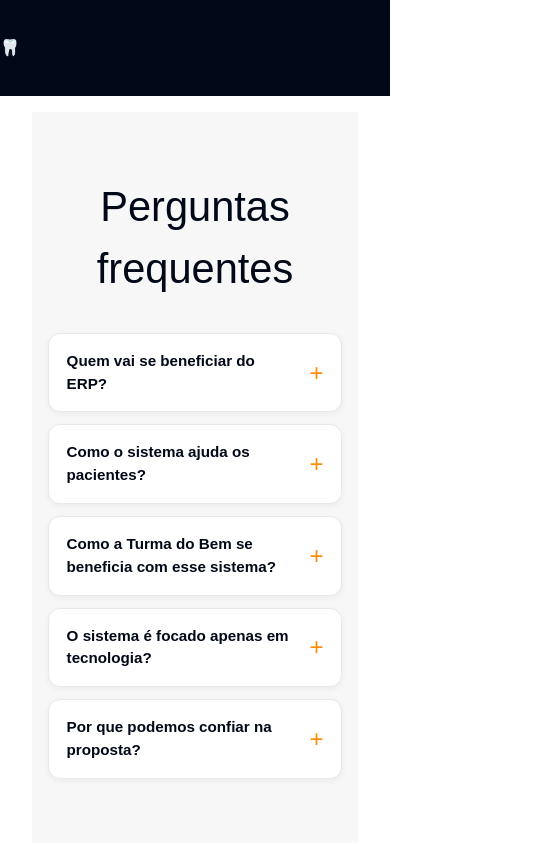
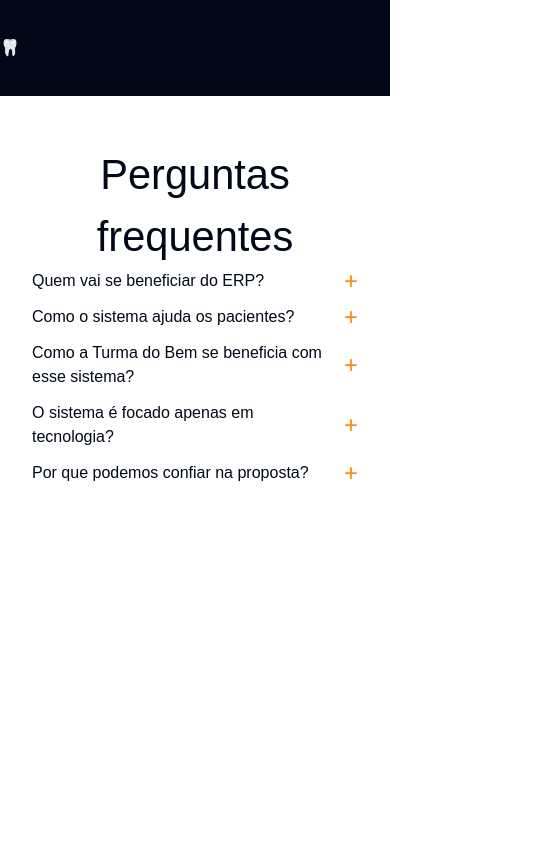
Before and after one commit to Moonnax/Dentalk, a React (Vite) app: page /faq in a window 390 px wide. Shown: the top 844 px of the page, 540 px wide, since content can reach past the window. Built offline with nearby package versions, Linux system fonts and the light colour scheme.

Commit message:
Responsividade pagina Faq

```diff
--- a/src/pages/Faq/Faq.tsx
+++ b/src/pages/Faq/Faq.tsx
@@ -1,7 +1,6 @@
 import { useState } from "react";
 import Header from "../../components/Header/Header";
 import Footer from "../../components/Footer/Footer";
-import "./FAQ.css";
 import TitlePage from "../../components/TitlePage/TitlePage";
 
 const faqs = [
@@ -40,28 +39,70 @@ function FAQ() {
   };
 
   return (
-    <div>
+    <div className="font-[Arial,Helvetica,sans-serif] text-[#010817] flex flex-col min-h-screen bg-white">
       <Header />
-      <main className="faq-main">
-        <TitlePage titulo="Perguntas frequentes"/>
-        <div className="faq-list">
-          {faqs.map((faq, index) => (
+
+      <main className="flex-1 min-h-[80vh] px-4 md:px-6 py-8 pb-16">
+
+        <TitlePage titulo="Perguntas frequentes" />
+
+        <div className="max-w-[48rem] mx-auto mt-8 flex flex-col gap-3">
+
+          {faqs.map((faq, index) => {
+            const isOpen = openIndex === index;
+            return (
               <div
                 key={index}
-              className={`faq-item ${openIndex === index ? "faq-open" : ""}`}
+                className={`
+                  bg-white rounded-xl overflow-hidden
+                  transition-shadow duration-200
+                  ${isOpen
+                    ? "border border-[#fd8b08] shadow-[0_4px_14px_rgba(253,139,8,0.15)]"
+                    : "border border-[#e8e8e8] shadow-[0_2px_6px_rgba(0,0,0,0.05)] hover:shadow-[0_4px_14px_rgba(0,0,0,0.1)]"
+                  }
+                `}
               >
-              <button className="faq-question" onClick={() => toggle(index)}>
+                <button
+                  onClick={() => toggle(index)}
+                  className={`
+                    w-full bg-transparent border-none cursor-pointer text-left
+                    flex justify-between items-center gap-4
+                    px-5 py-5
+                    md:px-6 md:py-5
+                    text-[0.95rem] md:text-[1.05rem] font-bold
+                    transition-colors duration-200
+                    ${isOpen ? "text-[#fd8b08]" : "text-[#010817]"}
+                  `}
+                >
                   <span>{faq.question}</span>
-                <span className="faq-icon">{openIndex === index ? "−" : "+"}</span>
+                  <span className="text-[#fd8b08] text-2xl font-light flex-shrink-0 leading-none">
+                    {isOpen ? "−" : "+"}
+                  </span>
                 </button>
-              <div className="faq-answer">
-                <p>{faq.answer}</p>
+
+                <div
+                  className={`
+                    overflow-hidden transition-all duration-[350ms] ease-in-out
+                    ${isOpen ? "max-h-[20rem]" : "max-h-0"}
+                  `}
+                >
+                  <div className="px-5 pb-5 md:px-6 md:pb-5">
+                    <p className="text-[0.97rem] text-[#444] leading-[1.7] border-t border-[#f0f0f0] pt-4 m-0">
+                      {faq.answer}
+                    </p>
                   </div>
                 </div>
-          ))}
+
+              </div>
+            );
+          })}
+
         </div>
       </main>
+
+      <div className="hidden [@media(min-width:992px)]:block">
         <Footer />
+      </div>
     </div>
   );
 }
```
Lines whose indentation alone changed are shown as unchanged.
